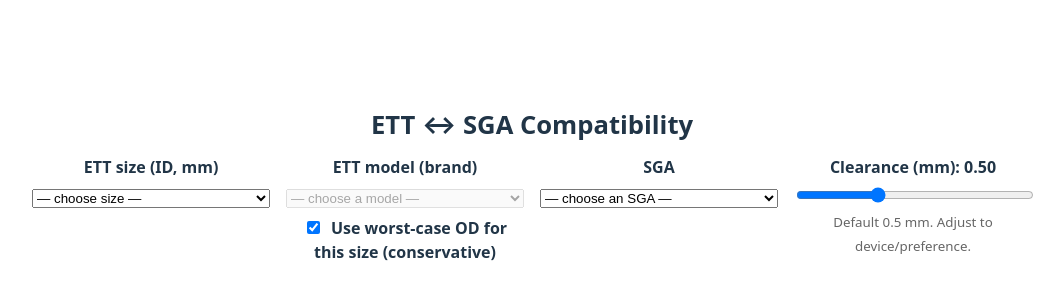
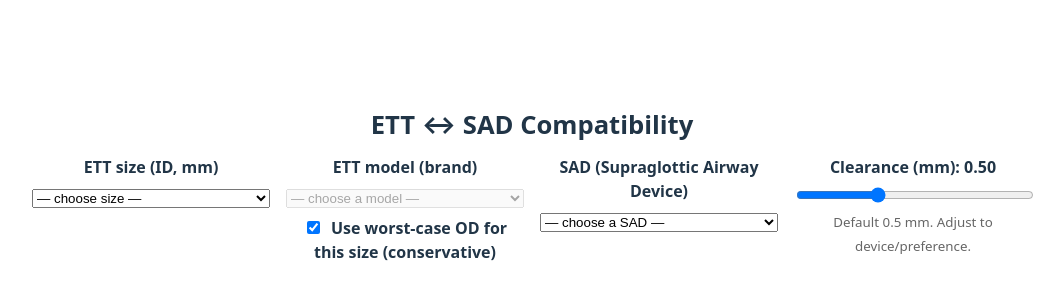
Before and after one commit to Propofoletal/airway-db, a Vue app: page / in a window 1280 px wide. Shown: the part 218-518 px from the top of the page, without its empty margins (108-1172 px from the left). Built offline with nearby package versions, Linux system fonts and the light colour scheme.

Commit message:
updated json with manufacturer data

```diff
--- a/public/sgas.json
+++ b/public/sads.json
@@ -1,44 +1,44 @@
 [
   {
     "name":"i-gel, supraglottic airway, size 1.0, neonate, 2-5kg ",
+    "manufacturer":"intersurgcial ",
     "internal_mm":5.4,
-    "manufacturer":"intersurgcial ",
     "notes":null
   },
   {
     "name":"i-gel, supraglottic airway, size 1.5, infant, 5-12kg ",
+    "manufacturer":"intersurgcial ",
     "internal_mm":6.8,
-    "manufacturer":"intersurgcial ",
     "notes":null
   },
   {
     "name":" i-gel, supraglottic airway, size 2.0, small paediatric, 10-25kg",
+    "manufacturer":"intersurgcial ",
     "internal_mm":8.7,
-    "manufacturer":"intersurgcial ",
     "notes":null
   },
   {
     "name":"i-gel, supraglottic airway, size 2.5, large paediatric, 25-35kg",
+    "manufacturer":"intersurgcial ",
     "internal_mm":10.1,
-    "manufacturer":"intersurgcial ",
     "notes":null
   },
   {
     "name":"i-gel, supraglottic airway, size 3, small adult, 30-60kg",
+    "manufacturer":"intersurgcial ",
     "internal_mm":11.1,
-    "manufacturer":"intersurgcial ",
     "notes":null
   },
   {
     "name":"i-gel, supraglottic airway, size 4, medium adult, 50-90kg",
+    "manufacturer":"intersurgcial ",
     "internal_mm":12.3,
-    "manufacturer":"intersurgcial ",
     "notes":null
   },
   {
     "name":"i-gel\u00ae, supraglottic airway, size 5, large adult, 90+kg\u00a0",
+    "manufacturer":"intersurgcial ",
     "internal_mm":13.1,
-    "manufacturer":"intersurgcial ",
     "notes":null
   }
 ]
--- a/src/App.vue
+++ b/src/App.vue
@@ -1,22 +1,22 @@
 <script setup>
 import { ref, computed, onMounted } from 'vue'
 
-const sgas = ref([])
+const sads = ref([])  // Supraglottic Airway Devices
 const etts = ref([])
 
 const selectedETTSize = ref(null)   // ETT size by internal diameter (ID)
 const selectedETTModel = ref(null)  // specific brand/model (drives OD)
 const useWorstCase = ref(true)      // use largest OD among models for that size (conservative)
 
-const selectedSGA = ref(null)
+const selectedSAD = ref(null)
 const clearance = ref(0.5)          // mm
 
 onMounted(async () => {
-  const [sgasRes, ettsRes] = await Promise.all([
-    fetch('/sgas.json'),
+  const [sadsRes, ettsRes] = await Promise.all([
+    fetch('/sads.json'),
     fetch('/etts.json'),
   ])
-  sgas.value = await sgasRes.json()
+  sads.value = await sadsRes.json()
   etts.value = await ettsRes.json()
 })
 
@@ -64,31 +64,31 @@ const ettContextText = computed(() => {
     const m = selectedETTModel.value
     const cuff = Number(m.cuff_mm)
     const cuffTxt = !Number.isNaN(cuff) ? `; cuff ${cuff.toFixed(1)} mm` : ''
-    return `${m.name} — size ${Number(m.internal_mm).toFixed(1)}; OD ${Number(m.external_mm).toFixed(2)} mm${cuffTxt}`
+    const man = m.manufacturer ? ` [${m.manufacturer}]` : ''
+    return `${m.name}${man} — size ${Number(m.internal_mm).toFixed(1)}; OD ${Number(m.external_mm).toFixed(2)} mm${cuffTxt}`
   }
   return ''
 })
 
 /** Compatibility verdict */
 const verdict = computed(() => {
-  if (!selectedSGA.value || effectiveETT_OD.value == null) return null
+  if (!selectedSAD.value || effectiveETT_OD.value == null) return null
 
-  const sgaID = Number(selectedSGA.value.internal_mm)   // SGA internal diameter
+  const sadID = Number(selectedSAD.value.internal_mm)   // SAD internal diameter
   const ettOD = Number(effectiveETT_OD.value)           // ETT external diameter
   const need = Number(clearance.value)
 
-  if (Number.isNaN(sgaID) || Number.isNaN(ettOD)) {
+  if (Number.isNaN(sadID) || Number.isNaN(ettOD)) {
     return { state: 'unknown', msg: 'Missing diameter data.' }
   }
 
-  const gap = sgaID - ettOD
+  const gap = sadID - ettOD
   if (gap < 0) {
-    return { state: 'no-fit', msg: `ETT OD ${ettOD.toFixed(2)} > SGA ID ${sgaID.toFixed(2)}` }
+    return { state: 'no-fit', msg: `ETT OD ${ettOD.toFixed(2)} > SAD ID ${sadID.toFixed(2)}` }
   }
   if (gap < need) {
     return { state: 'no-fit', msg: `Needs ≥ ${need.toFixed(2)} mm clearance; gap = ${gap.toFixed(2)} mm` }
   }
-  // “tight” if within +0.5 mm beyond the clearance
   if (gap <= need + 0.5) {
     return { state: 'tight', msg: `Gap ${gap.toFixed(2)} mm (tight margin)` }
   }
@@ -102,8 +102,8 @@ function stateLabel(s) {
 }
 
 const mathsLine = computed(() => {
-  if (!selectedSGA.value || effectiveETT_OD.value == null) return ''
-  const id = Number(selectedSGA.value.internal_mm)
+  if (!selectedSAD.value || effectiveETT_OD.value == null) return ''
+  const id = Number(selectedSAD.value.internal_mm)
   const od = Number(effectiveETT_OD.value)
   const need = Number(clearance.value)
   return `${od.toFixed(2)} + ${need.toFixed(2)} ≤ ${id.toFixed(2)}`
@@ -112,7 +112,7 @@ const mathsLine = computed(() => {
 
 <template>
   <main class="container">
-    <h1>ETT ↔︎ SGA Compatibility</h1>
+    <h1>ETT ↔︎ SAD Compatibility</h1>
 
     <section class="grid">
       <!-- ETT SIZE -->
@@ -131,7 +131,7 @@ const mathsLine = computed(() => {
         <select v-model="selectedETTModel" :disabled="useWorstCase || !modelsForSelectedSize.length">
           <option :value="null">— choose a model —</option>
           <option v-for="m in modelsForSelectedSize" :key="m.name + m.external_mm" :value="m">
-            {{ m.name }} — OD {{ Number(m.external_mm).toFixed(2) }} mm
+            {{ m.name }} <span v-if="m.manufacturer">— {{ m.manufacturer }}</span> — OD {{ Number(m.external_mm).toFixed(2) }} mm
           </option>
         </select>
         <label class="row" style="margin-top:.4rem;">
@@ -140,13 +140,13 @@ const mathsLine = computed(() => {
         </label>
       </div>
 
-      <!-- SGA -->
+      <!-- SAD -->
       <div class="field">
-        <label>SGA</label>
-        <select v-model="selectedSGA">
-          <option :value="null">— choose an SGA —</option>
-          <option v-for="s in sgas" :key="s.name + s.internal_mm" :value="s">
-            {{ s.name }} — ID {{ Number(s.internal_mm).toFixed(2) }} mm
+        <label>SAD (Supraglottic Airway Device)</label>
+        <select v-model="selectedSAD">
+          <option :value="null">— choose a SAD —</option>
+          <option v-for="s in sads" :key="s.name + s.internal_mm" :value="s">
+            {{ s.name }} <span v-if="s.manufacturer">— {{ s.manufacturer }}</span> — ID {{ Number(s.internal_mm).toFixed(2) }} mm
           </option>
         </select>
       </div>
@@ -160,9 +160,9 @@ const mathsLine = computed(() => {
     </section>
 
     <!-- Context -->
-    <section v-if="selectedETTSize || selectedSGA" class="context">
+    <section v-if="selectedETTSize || selectedSAD" class="context">
       <p v-if="ettContextText"><strong>ETT:</strong> {{ ettContextText }}</p>
-      <p v-if="selectedSGA"><strong>SGA:</strong> {{ selectedSGA.name }} — ID {{ Number(selectedSGA.internal_mm).toFixed(2) }} mm</p>
+      <p v-if="selectedSAD"><strong>SAD:</strong> {{ selectedSAD.name }} <span v-if="selectedSAD.manufacturer">— {{ selectedSAD.manufacturer }}</span> — ID {{ Number(selectedSAD.internal_mm).toFixed(2) }} mm</p>
     </section>
 
     <!-- Verdict -->
@@ -180,7 +180,7 @@ const mathsLine = computed(() => {
       <p class="maths">{{ mathsLine }}</p>
 
       <p v-if="!useWorstCase && selectedETTModel?.notes" class="notes">ETT notes: {{ selectedETTModel.notes }}</p>
-      <p v-if="selectedSGA?.notes" class="notes">SGA notes: {{ selectedSGA.notes }}</p>
+      <p v-if="selectedSAD?.notes" class="notes">SAD notes: {{ selectedSAD.notes }}</p>
     </section>
   </main>
 </template>
```
